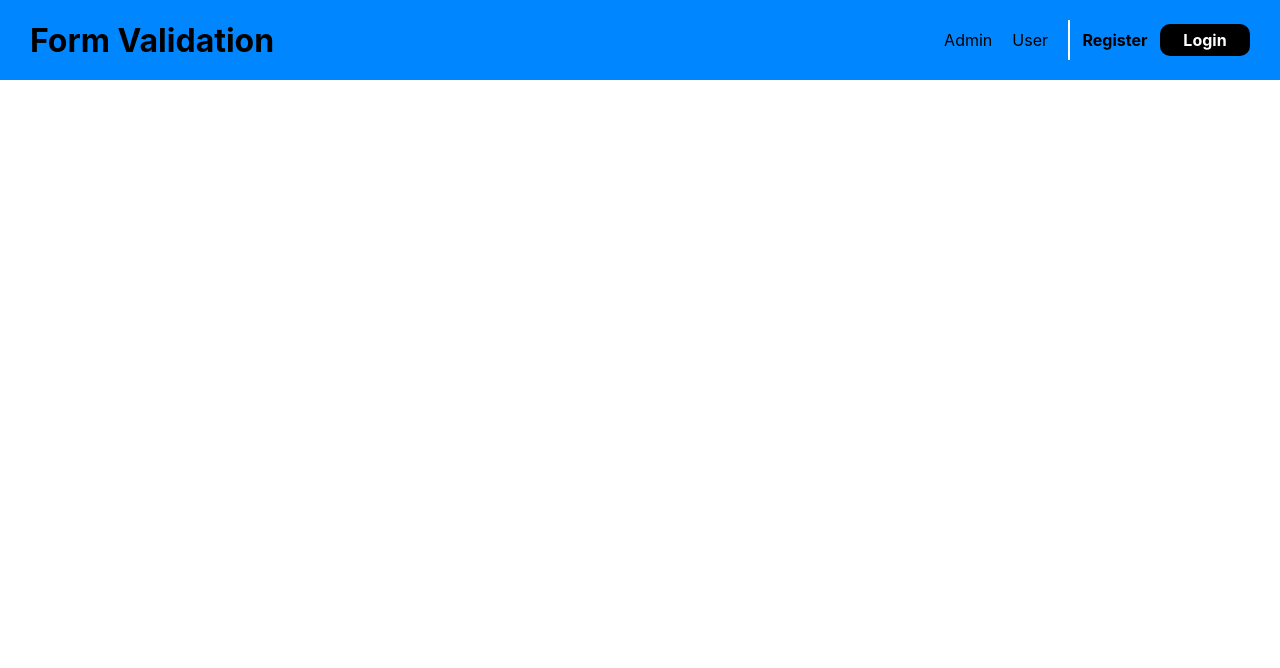
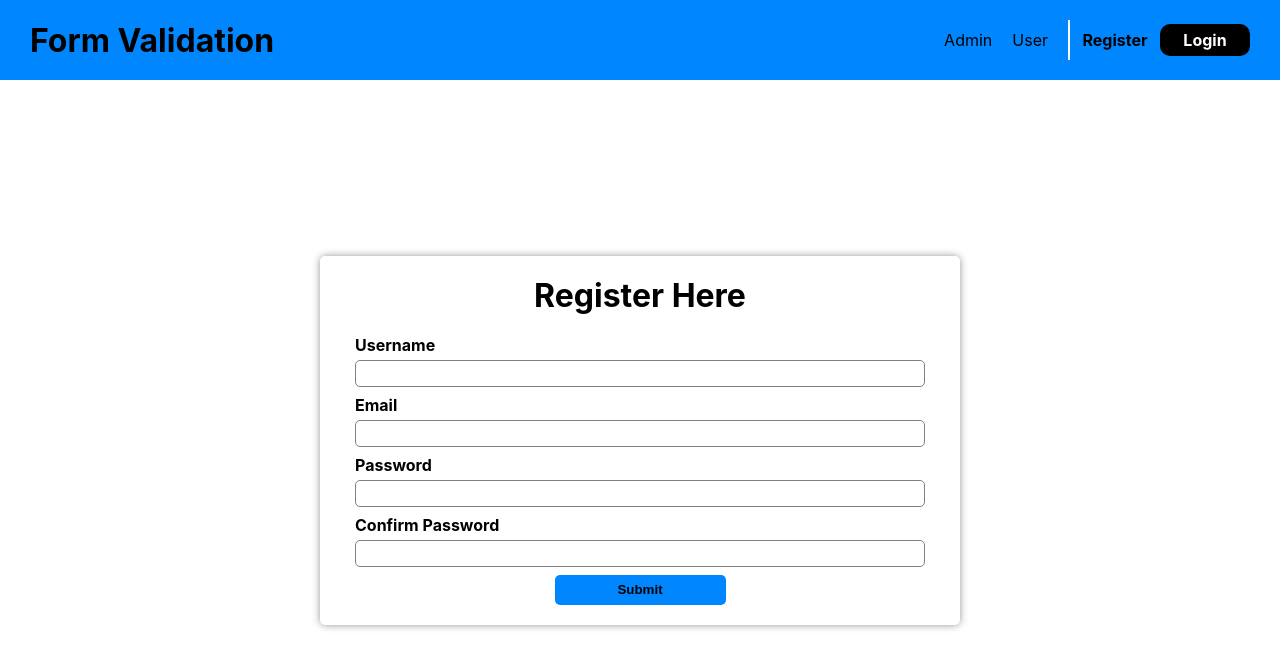
Before and after one commit to darmayasa221/form-validation-reactjs-typescript, a React (Create React App) app: page / in a window 1280 px wide. Shown: the top 668 px of the page. Built offline with nearby package versions, Linux system fonts and the light colour scheme.

Commit message:
form register whitout validation

```diff
--- a/src/App.tsx
+++ b/src/App.tsx
@@ -1,10 +1,14 @@
 import React from 'react';
 import Header from './components/Header/Header';
+import Register from './components/Register/Register';
 
 function App() {
   return (
     <>
       <Header/>
+      <main>
+        <Register/>
+      </main>
     </>
   );
 }
--- a/src/components/Header/Header.tsx
+++ b/src/components/Header/Header.tsx
@@ -13,7 +13,7 @@ const Header: React.FC = () => {
 
 const MainHeader = styled.header({
   display: "flex",
-  position: "fixed",
+  position: 'fixed',
   width: "100%",
   backgroundColor: "#0087ff",
   padding: "0 30px",
--- /dev/null
+++ b/src/components/Register/FormRegisterInput/FormRegisterInput.tsx
@@ -0,0 +1,38 @@
+import styled from "@emotion/styled";
+import * as React from "react";
+
+type PropsFormRegisterInput = Partial<HTMLInputElement> & {
+  label: string;
+};
+
+const FormRegisterInput: React.FC<PropsFormRegisterInput> = ({
+  label,
+  id,
+  type,
+}) => {
+  return (
+    <WrapInput>
+      <label htmlFor={id}>{label}</label>
+      <Input type={type} id={id} />
+    </WrapInput>
+  );
+};
+const WrapInput = styled.span({
+  display: "flex",
+  flexDirection: "column",
+  label: {
+    fontWeight: 'bolder'
+  }
+});
+const Input = styled.input({
+  margin: '5px 0 8px 0',
+  padding:'5px',
+  borderRadius: '5px',
+  outline: "none",
+  border: '1px solid gray',
+  ":focus,:active": {
+    border: '1px solid #0087ff',
+    outline: '3px inset #0087ff'
+  }
+})
+export default FormRegisterInput;
--- a/src/components/Register/Register.tsx
+++ b/src/components/Register/Register.tsx
@@ -1,11 +1,82 @@
-import * as React from 'react';
+import styled from "@emotion/styled";
+import * as React from "react";
+import FormRegisterInput from "./FormRegisterInput/FormRegisterInput";
 
 const Register: React.FC = () => {
   return (
-    <p>
-      register
-    </p>
-  )
-}
+    <Wraper>
+    <Card>
+      <h1>Register Here</h1>
+      <Form>
+        <FormRegisterInput
+        id="username"
+        label="Username"
+        type="text"
+        />
+        <FormRegisterInput
+        id="email"
+        label="Email"
+        type="email"
+        />
+        <FormRegisterInput
+        id="password"
+        label="Password"
+        type="password"
+        />
+        <FormRegisterInput
+        id="confirmPassword"
+        label="Confirm Password"
+        type="password"
+        />
+        <WrapBotton>
+          <button>
+          Submit
+          </button>
+        </WrapBotton>
+      </Form>
+    </Card>
+    </Wraper>
+  );
+};
 
+const Card = styled.div({
+  display: 'flex',
+  flexDirection: 'column',
+  alignItems: 'center',
+  width: '50%',
+  padding: '20px 35px',
+  borderRadius: '5px',
+  boxShadow: '0px 0px 9px -1px rgba(0,0,0,0.53)'
+})
+const Wraper = styled.div({
+  display: 'flex',
+  height: '100%',
+  justifyContent: 'center',
+  alignItems : 'center'
+})
+const Form = styled.form({
+  width: "100%",
+  marginTop: '20px',
+})
+const WrapBotton = styled.div({
+  display: 'flex',
+  justifyContent: 'center',
+  height: '30px',
+  button: {
+    cursor: 'pointer',
+    fontWeight: 'bolder',
+    width: '30%',
+    border: 'none',
+    borderRadius: '5px',
+    backgroundColor: '#0087ff',
+    ':disable' : {
+      color: 'gray',
+      backgroundColor: 'gray',
+    },
+    ':active' : {
+      color: 'white',
+      backgroundColor: '#12d901',
+    }
+  }
+})
 export default Register;
--- a/src/index.css
+++ b/src/index.css
@@ -22,3 +22,10 @@ a {
 li {
   list-style: none;
 }
+#root {
+  height: 100vh;
+}
+main {
+  height: 100%;
+  padding-top: 80px;
+}
```
